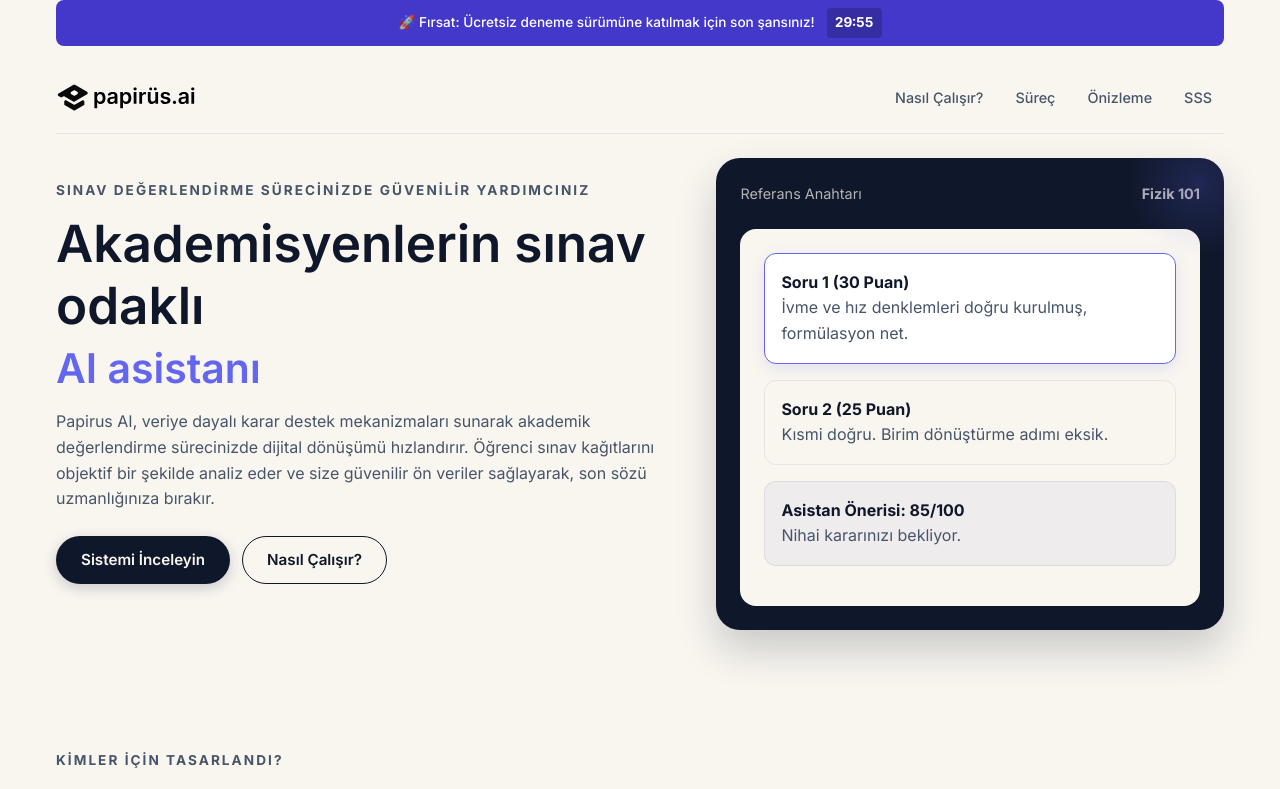
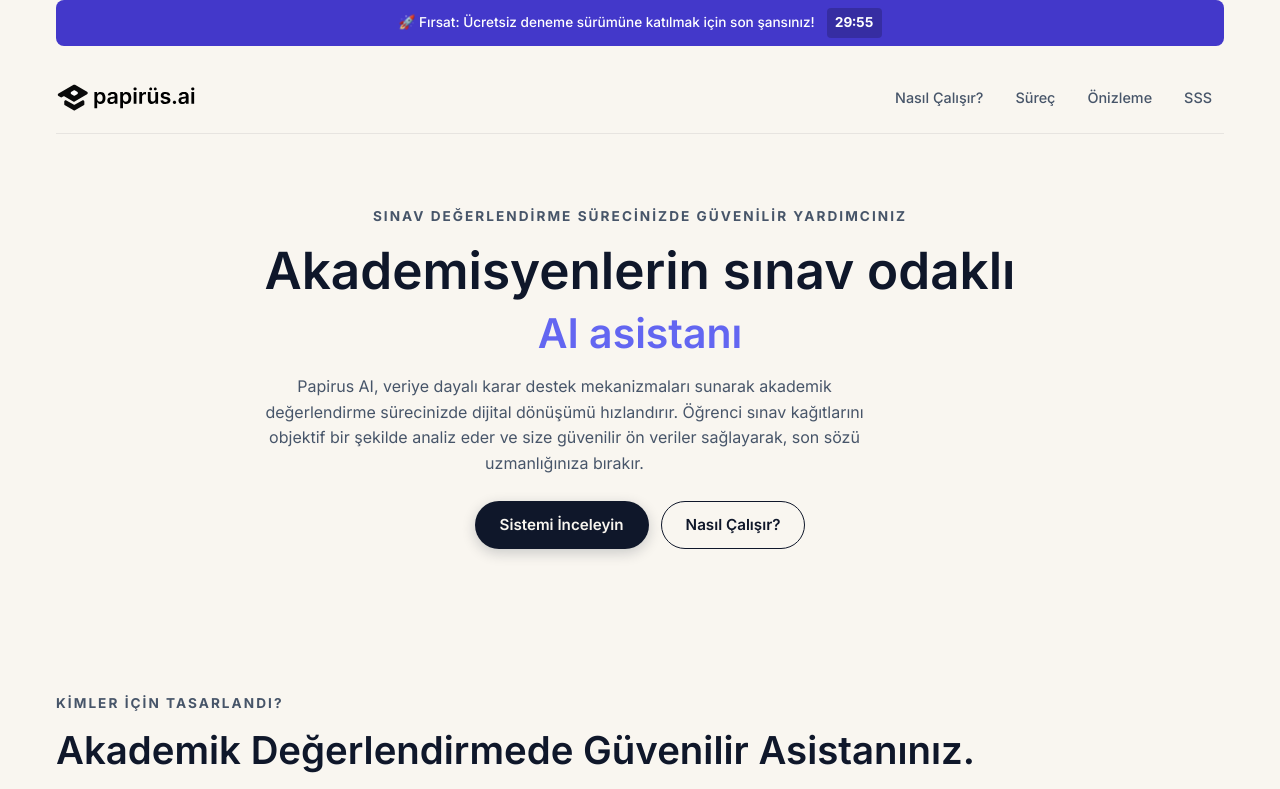
Before and after one commit to okanacer332/exam-landing, a Next.js app: page / in a window 1280 px wide. Shown: the top 789 px of the page. Built offline with nearby package versions, Linux system fonts and the light colour scheme.

Commit message:
style: remove visual mockup from hero section and center text layout

```diff
--- a/app/globals.css
+++ b/app/globals.css
@@ -166,10 +166,10 @@ nav a:hover {
 }
 
 .hero-grid {
-  display: grid;
-  grid-template-columns: 1fr;
-  gap: 24px;
+  display: flex;
+  flex-direction: column;
   align-items: center;
+  text-align: center;
 }
 
 .hero-copy h1 {
@@ -194,6 +194,7 @@ nav a:hover {
   display: flex;
   flex-direction: row;
   flex-wrap: wrap;
+  justify-content: center;
   gap: 12px;
   margin-bottom: 24px;
 }
@@ -653,8 +654,7 @@ details[open] p {
 
   /* Hero */
   .hero-grid {
-    grid-template-columns: 1.1fr 0.9fr;
-    gap: 40px;
+    padding-top: 48px;
   }
 
   /* Metrics — 3 side by side */
--- a/app/page.tsx
+++ b/app/page.tsx
@@ -52,26 +52,7 @@ export default async function Home() {
 
           </div>
 
-          <div className="paper-card" aria-label="Asistan önizlemesi">
-            <div className="paper-card-header">
-              <span>Referans Anahtarı</span>
-              <strong>Fizik 101</strong>
-            </div>
-            <div className="paper-preview">
-              <div className="question-block active">
-                <b>Soru 1 (30 Puan)</b>
-                <p>İvme ve hız denklemleri doğru kurulmuş, formülasyon net.</p>
-              </div>
-              <div className="question-block">
-                <b>Soru 2 (25 Puan)</b>
-                <p>Kısmi doğru. Birim dönüştürme adımı eksik.</p>
-              </div>
-              <div className="question-block" style={{ background: "rgba(67, 56, 202, 0.05)" }}>
-                <b>Asistan Önerisi: 85/100</b>
-                <p>Nihai kararınızı bekliyor.</p>
-              </div>
-            </div>
-          </div>
+
         </div>
       </section>
 
```
